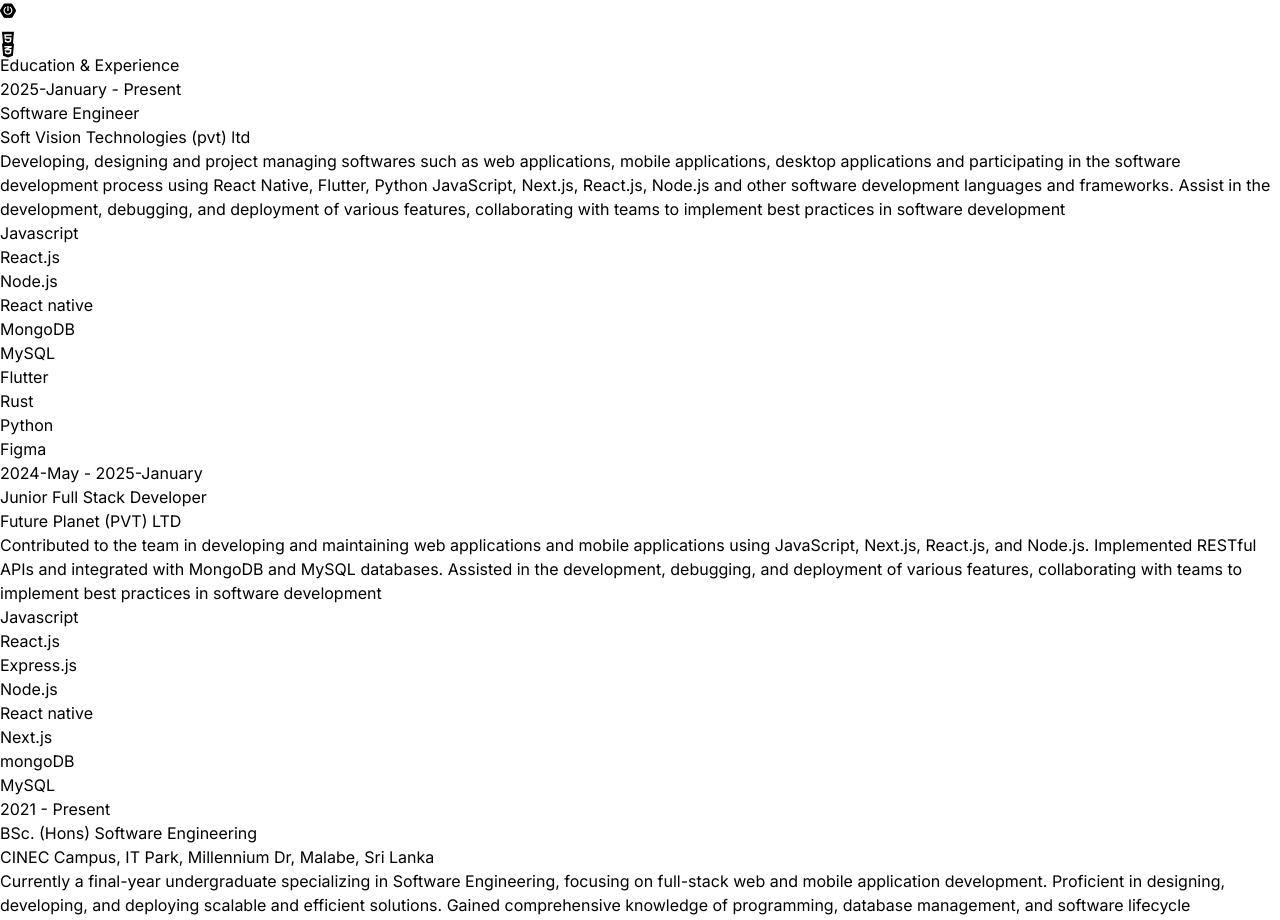
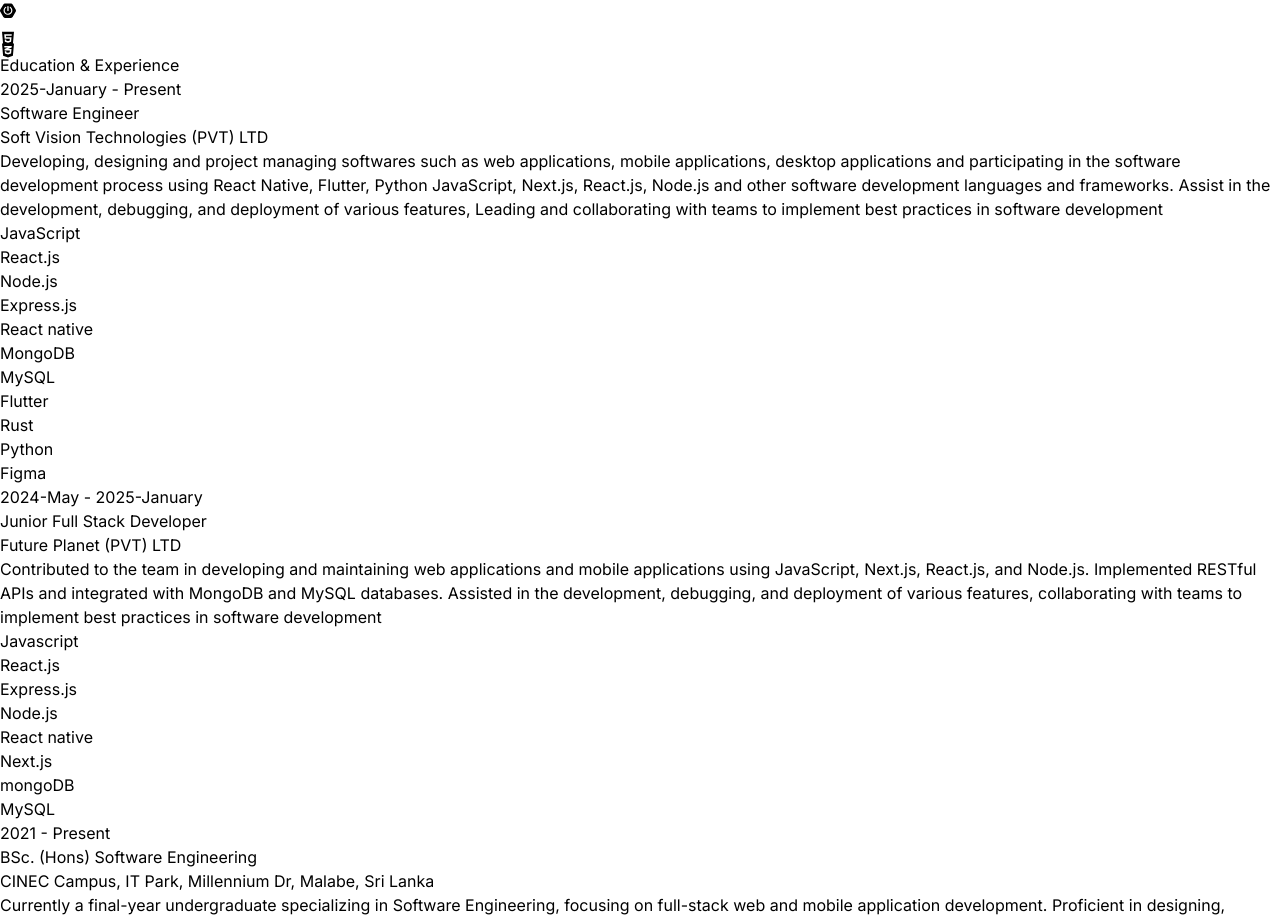
Before and after one commit to Chathuranga-Niroshana/MyPortfolio, a React (Vite) app: page / in a window 1280 px wide. Shown: the part 3971-4891 px from the top of the page. Built offline with nearby package versions, Linux system fonts and the light colour scheme; a web font is replaced by a local one.

Commit message:
Update index.js

```diff
--- a/src/assets/constants/index.js
+++ b/src/assets/constants/index.js
@@ -15,9 +15,9 @@
   {
     year: "2025-January - Present",
     role: "Software Engineer",
-    company: "Soft Vision Technologies (pvt) ltd",
-    description: `Developing, designing and project managing softwares such as web applications, mobile applications, desktop applications and participating in the software development process using React Native, Flutter, Python JavaScript, Next.js, React.js, Node.js and other software development languages and frameworks. Assist in the development, debugging, and deployment of various features, collaborating with teams to implement best practices in software development`,
-    technologies: ["Javascript", "React.js", "Node.js", "React native", "MongoDB", "MySQL", "Flutter", "Rust", "Python", "Figma"],
+    company: "Soft Vision Technologies (PVT) LTD",
+    description: `Developing, designing and project managing softwares such as web applications, mobile applications, desktop applications and participating in the software development process using React Native, Flutter, Python JavaScript, Next.js, React.js, Node.js and other software development languages and frameworks. Assist in the development, debugging, and deployment of various features, Leading and collaborating with teams to implement best practices in software development`,
+    technologies: ["JavaScript", "React.js", "Node.js", "Express.js", "React native", "MongoDB", "MySQL", "Flutter", "Rust", "Python", "Figma"],
   },
   {
     year: "2024-May - 2025-January",
@@ -38,7 +38,6 @@
       "Software development",
     ],
   },
-
 ];
 
 export const PROJECTS = [
```
